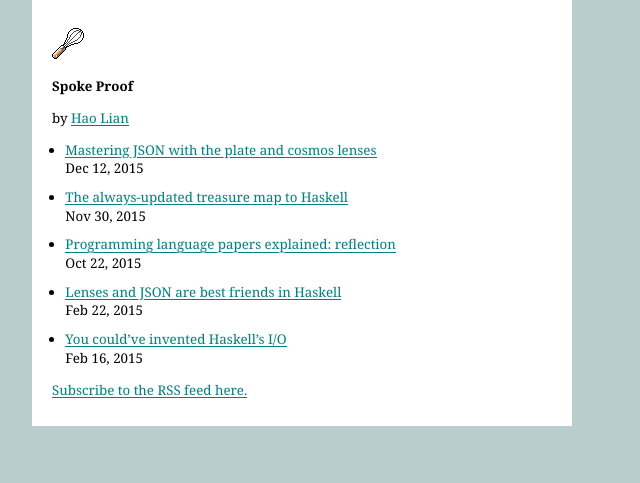
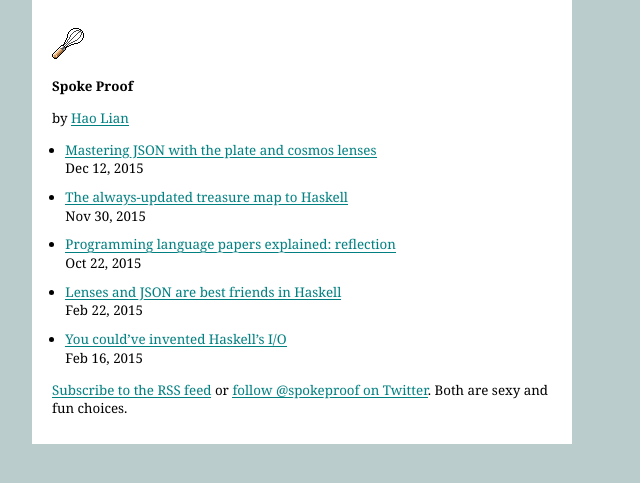
Before and after one commit to hlian/hao.codes, a Jekyll site: the page built from index.html, in a window 1280 px wide. Shown: the top 483 px of the page, without its empty margins (0-640 px from the left). Built offline with Jekyll 4.4.1, drawn with Linux system fonts in a browser that asks for light colours; Markdown is read by kramdown in place of the engine named in the settings.

Commit message:
twitter baby

```diff
--- a/index.html
+++ b/index.html
@@ -29,4 +29,4 @@ layout: default
 </ul>
 
 
-<p><a href="{{ "/feed.xml" | prepend: site.baseurl }}">Subscribe to the RSS feed here.</a></p>
+<p><a href="{{ "/feed.xml" | prepend: site.baseurl }}">Subscribe to the RSS feed</a> or <a href="https://twitter.com/spokeproof">follow @spokeproof on Twitter</a>. Both are sexy and fun choices.</p>
```
